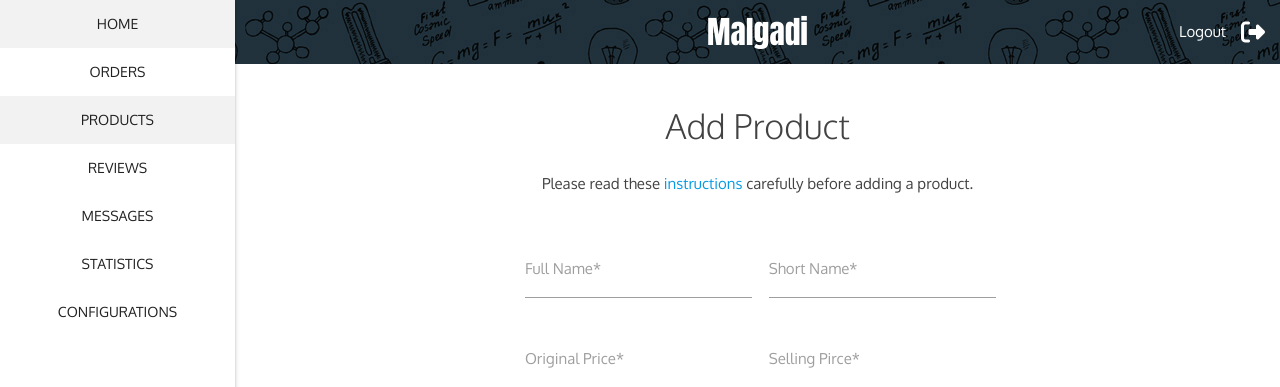
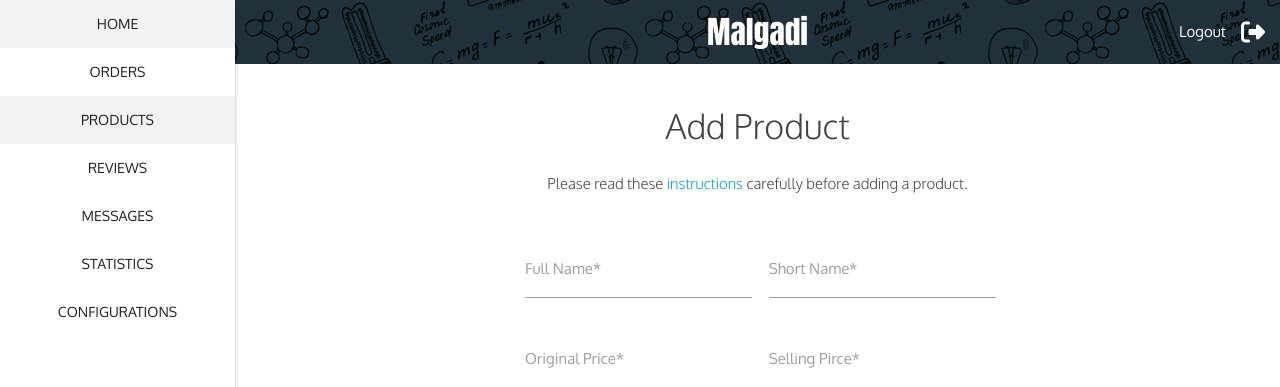
Before and after one commit to parthshahk/Electronics, a PHP site: page /manage/add-product.php in a window 1280 px wide. Shown: the top 387 px of the page. Run offline with PHP 8.4, Linux system fonts and the light colour scheme; the visitor is signed in with stand-in values (Sample User, id 1); data that the repository does not hold is empty; a stand-in replaces the project's code that opens the database connection; some libraries are stand-ins or nearby versions.

Commit message:
Corrected typo in add, edit product

```diff
--- a/manage/add-product.php
+++ b/manage/add-product.php
@@ -25,7 +25,7 @@
                             <h4 class="light">Add Product</h4>
                         </div>
                         <div class="col s12 center">
-                            <p class=light"">Please read these <a href="#addIns" class="modal-trigger">instructions</a> carefully before adding a product.</p>
+                            <p class="light">Please read these <a href="#addIns" class="modal-trigger">instructions</a> carefully before adding a product.</p>
                         </div>
                     </div>
 
--- a/manage/edit-product.php
+++ b/manage/edit-product.php
@@ -45,7 +45,7 @@
                             <h4 class="light">Edit Product</h4>
                         </div>
                         <div class="col s12 center">
-                            <p class=light"">Please read these <a href="#editIns" class="modal-trigger">instructions</a> carefully before editing a product.</p>
+                            <p class="light">Please read these <a href="#editIns" class="modal-trigger">instructions</a> carefully before editing a product.</p>
                         </div>
                     </div>
 
```
